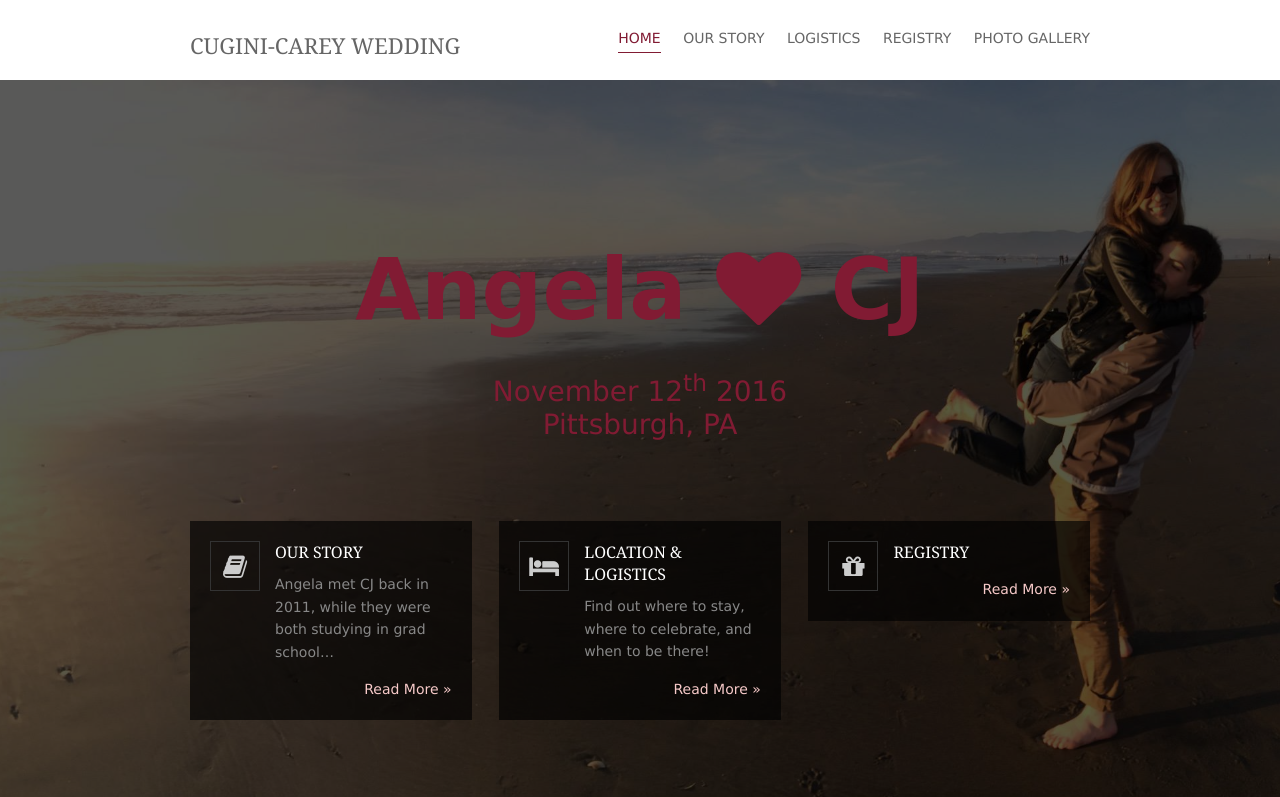
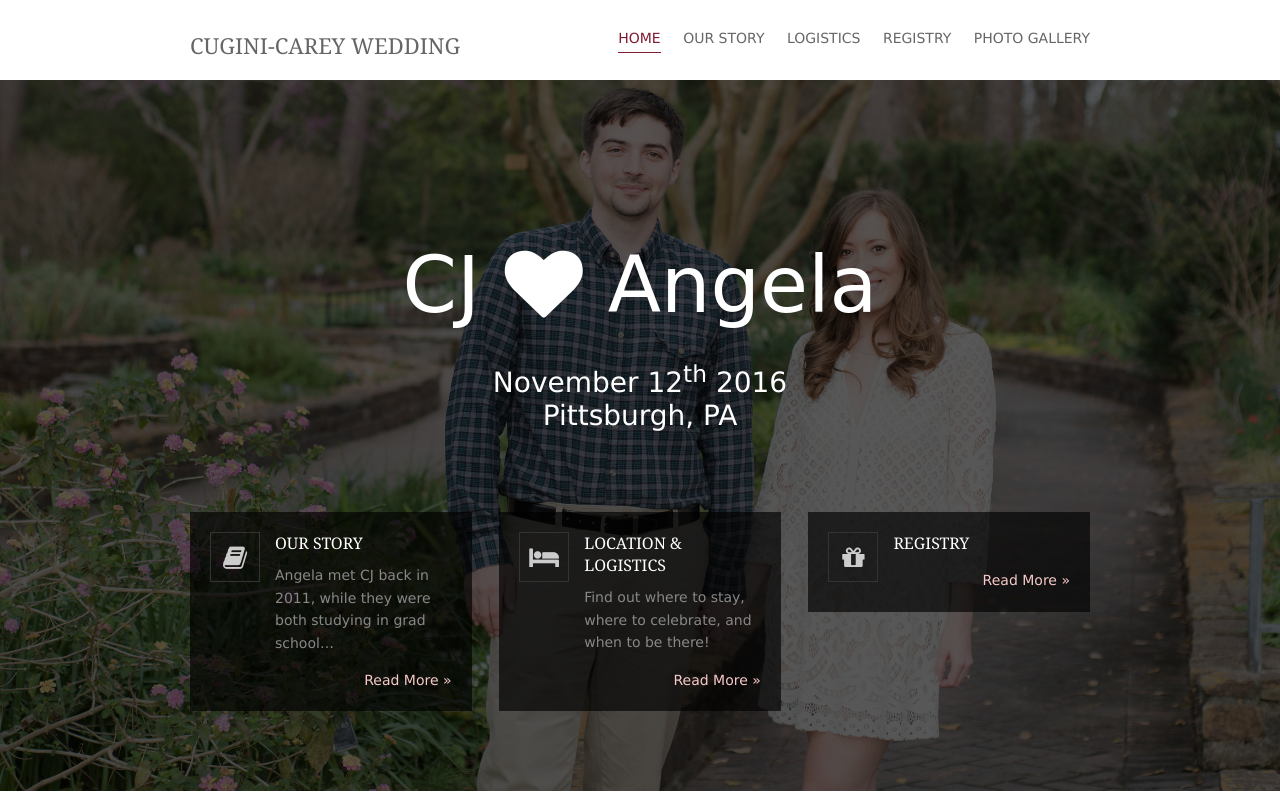
Before and after one commit to perimosocordiae/wedding-website, a plain HTML site: page index.html in a window 1280 px wide. Shown: the top 797 px of the page. Drawn offline with Linux system fonts and the light colour scheme; a web font is replaced by a local one.

Commit message:
Changing the main banner image

```diff
--- a/index.html
+++ b/index.html
@@ -35,12 +35,12 @@ Licence URI: http://www.os-templates.com/template-terms
 </div>
 
 <div class="wrapper row2 bgded"
- style="background-image:url('images/beach_wide.jpg'); background-position-x: 96%">
+ style="background-image:url('images/banner.jpg'); background-position-x: 62%">
   <div class="overlay">
     <section id="pageintro" class="clear">
       <div class="center btmspace-80">
         <h2 class="heading maintitle btmspace-30">
-          Angela <i class="fa fa-heart"></i> CJ</h2>
+          CJ <i class="fa fa-heart"></i> Angela</h2>
         <p class="xl nospace capitalise">November 12<sup>th</sup> 2016<br />
         Pittsburgh, PA</p>
       </div>
--- a/layout/styles/layout.css
+++ b/layout/styles/layout.css
@@ -228,13 +228,9 @@ label span{color:#FF0000; background-color:inherit;}
 .overlay{color:inherit; background-color:rgba(0,0,0,.65);}
 
 #pageintro .maintitle {
-		color: #811B33;
-		font-family: "Clicker Script",cursive;
-		font-weight: bold;
-		font-size: 85px;
-	}
-#pageintro .xl {
-	color: #811B33;
+	color: white;
+	font-family: "Clicker Script",cursive;
+	font-size: 78px;
 }
 
 
```
Also changed, not shown: images/banner.jpg (added).
